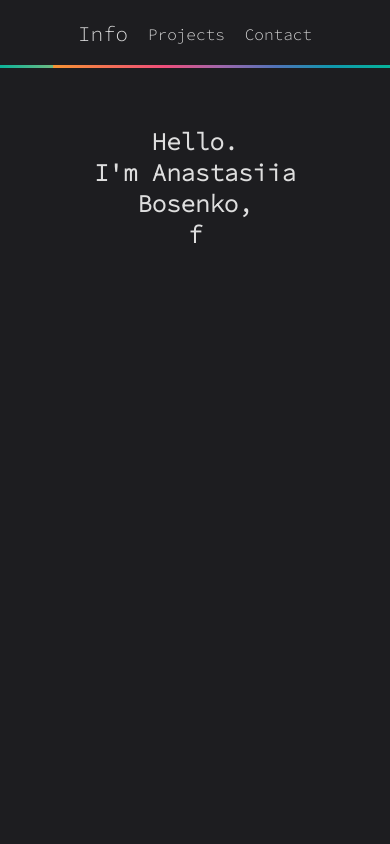
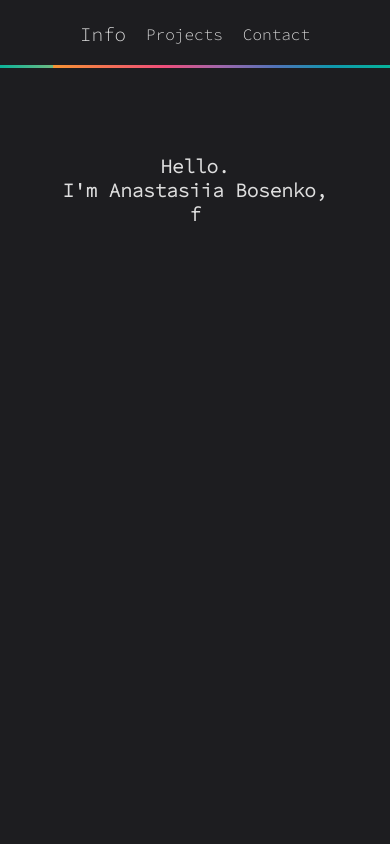
Before and after one commit to AnastasiiaBos/portfolio, a plain HTML site: page index.html in a window 390 px wide. Shown: the top 844 px of the page. Drawn offline with nearby package versions, Linux system fonts and the light colour scheme.

Commit message:
mobile changes

```diff
--- a/script.js
+++ b/script.js
@@ -118,13 +118,3 @@ window.addEventListener('scroll', () => {
   links.forEach((link) => link.classList.remove('active'));
   links[index].classList.add('active');
 });
-
-
-if (document.body.clientWidth <= 1000) {
-    tl.to('.line', {
-        width: '100%',
-        duration: 1,
-    })
-    console.log('<1000')
-
-}
--- a/style.css
+++ b/style.css
@@ -444,12 +444,19 @@ input, textarea {
 }
 
 @media (max-width: 450px) {
+    h1 {
+        font-size: 1.2em;
+        margin-bottom: 20px;
+    }
 
-    /* .myImage,
-    .borders-parent {
-        width: 300px;
-        height: 233px;
-    } */
+    .about-me {
+        margin-bottom: 50px;
+    }
+
+    .current,
+    .active {
+        font-size: 1.2em;
+    }
 
     .projects-description-list,
     .projects-description,
@@ -464,6 +471,8 @@ input, textarea {
         height: 234px;
     }
 
+    /* .borders-parent {} */
+
     form {
         width: 350px;
     }
```
